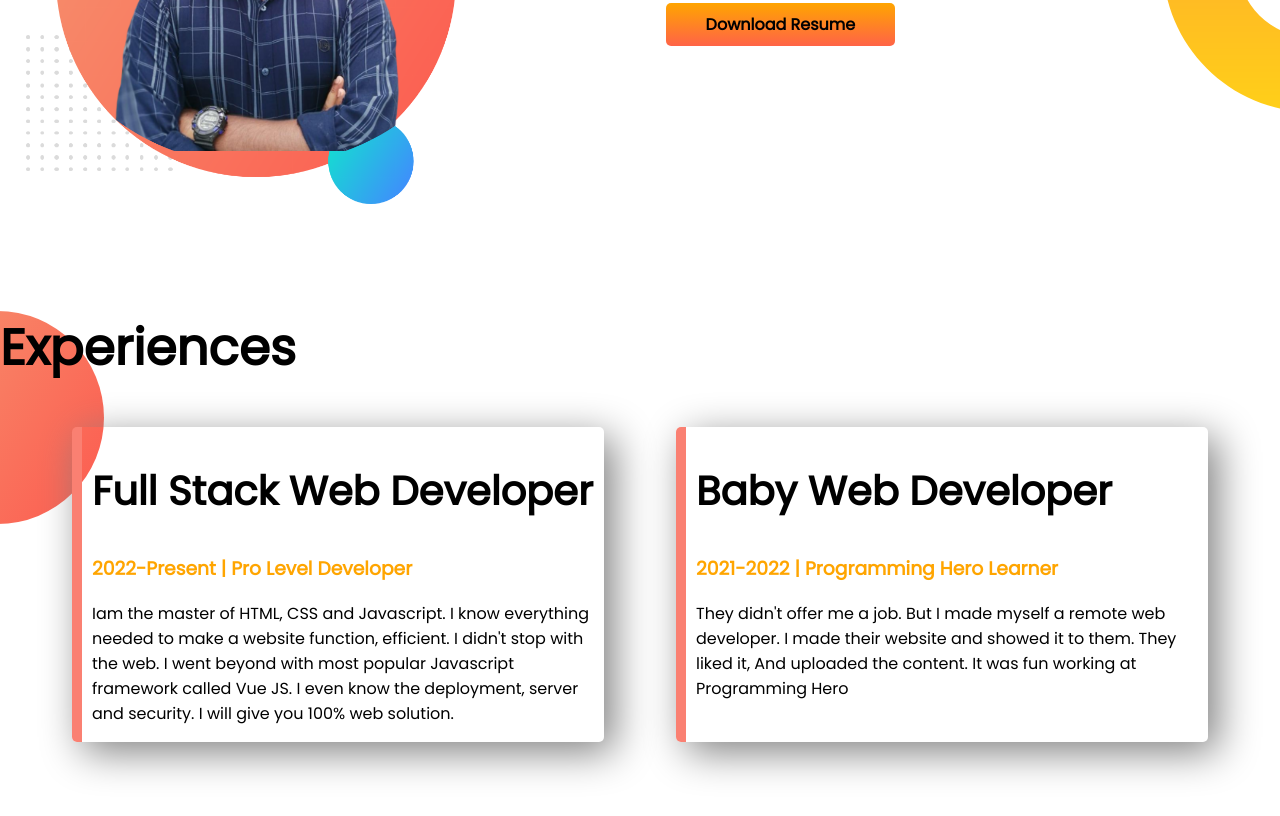
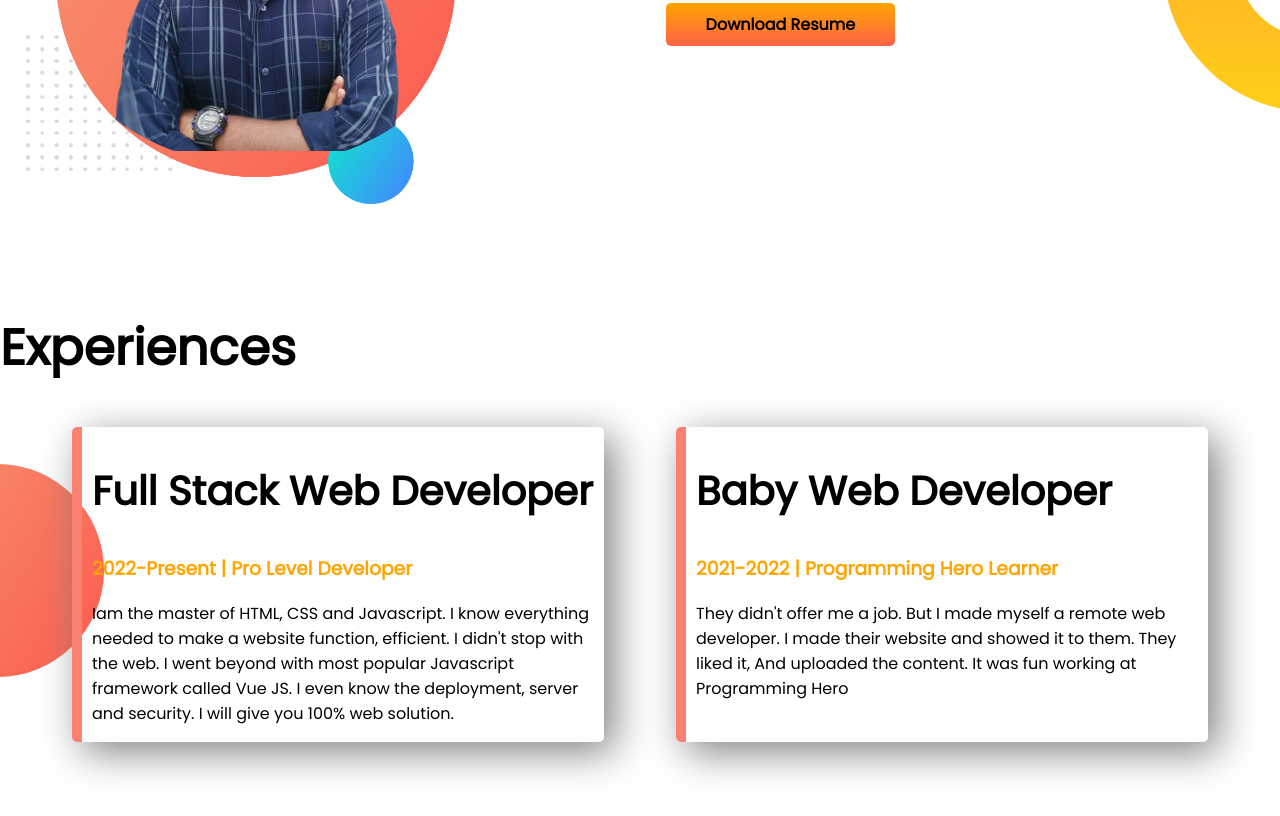
Before and after one commit to Abdur27485/personal-portfolio, a plain HTML site: page index.html in a window 1280 px wide. Shown: the part 880-1696 px from the top of the page. Drawn offline with Linux system fonts and the light colour scheme.

Commit message:
repositione experience area bg

```diff
--- a/style.css
+++ b/style.css
@@ -49,7 +49,7 @@ h2{
 .experience-area{
     background-image: url(images/exp-bg.png);
     background-repeat: no-repeat;
-    background-position: cover;
+    background-position: 0% 70%;
 }
 .experience-item{
     width: 40%;
```
